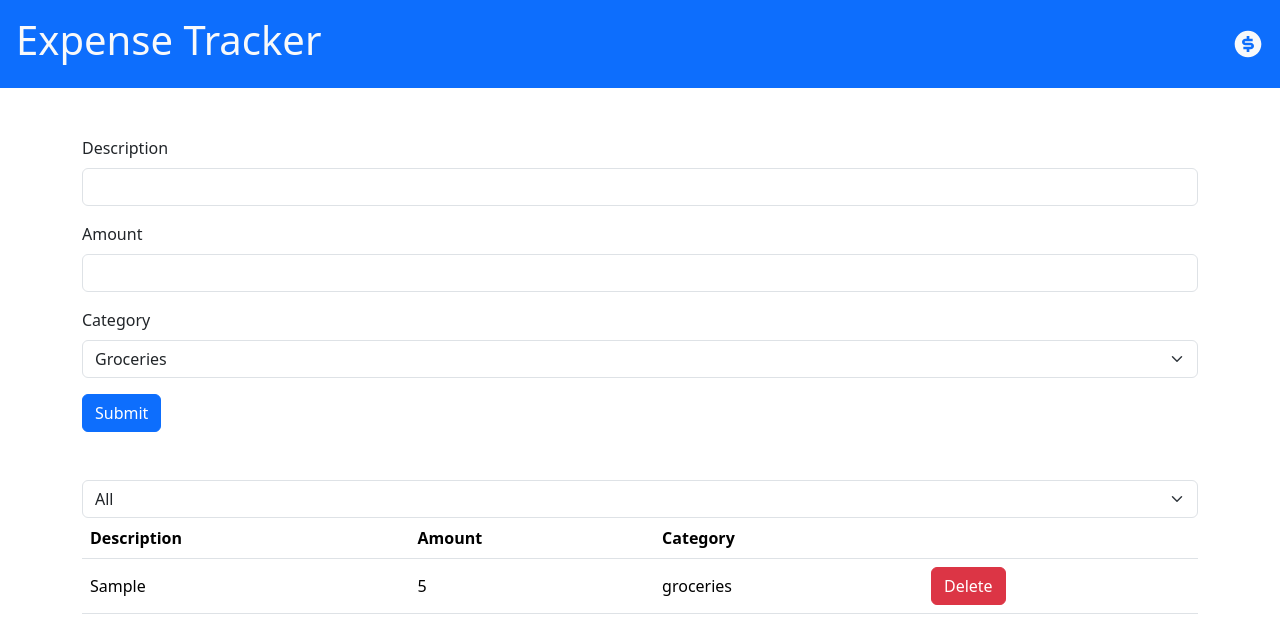
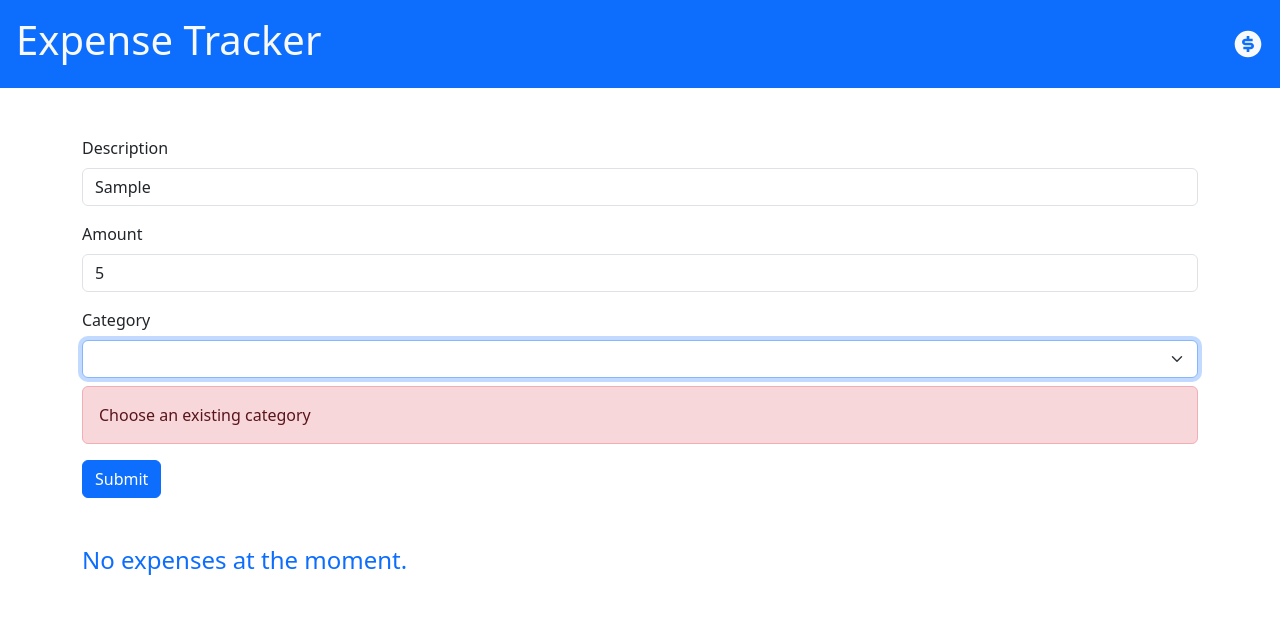
Before and after one commit to john-lund-af/expense-tracker, a React (Vite) app: page / in a window 1280 px wide. Both pictures are taken after typing "Sample", "5" into the empty fields and a click on the button "Submit". Shown: the top 644 px of the page. Built offline with nearby package versions, Linux system fonts and the light colour scheme.

Commit message:
Added validation to category select in form

```diff
--- a/src/Form.tsx
+++ b/src/Form.tsx
@@ -8,9 +8,9 @@ interface Props {
 }
 
 const schema = z.object({
-  description: z.string().min(3, { message: 'Description must be at least 3 characters.' }),
+  description: z.string().min(3, { message: 'Description must be at least 3 characters' }),
   amount: z.number({ invalid_type_error: 'Amount field is required' }),
-  category: z.string()
+  category: z.enum(['groceries', 'utilities', 'entertainment'])
 });
 
 type FormData = z.infer<typeof schema>
@@ -54,8 +54,10 @@ const Form = ({ handleExpense }: Props) => {
       <div className="mb-3">
         <label htmlFor="category" className="form-label">Category</label>
         <select {...register('category')} name="category" id="category" className="form-select">
+          <option value=""></option>
           {categories.map(category => <option key={category} value={category}>{capitalize(category)}</option>)}
         </select>
+        {errors.category && <div className="alert alert-danger mt-2">Choose an existing category</div>}
       </div>
       <button className="btn btn-primary" type="submit">Submit</button>
     </form>
```
